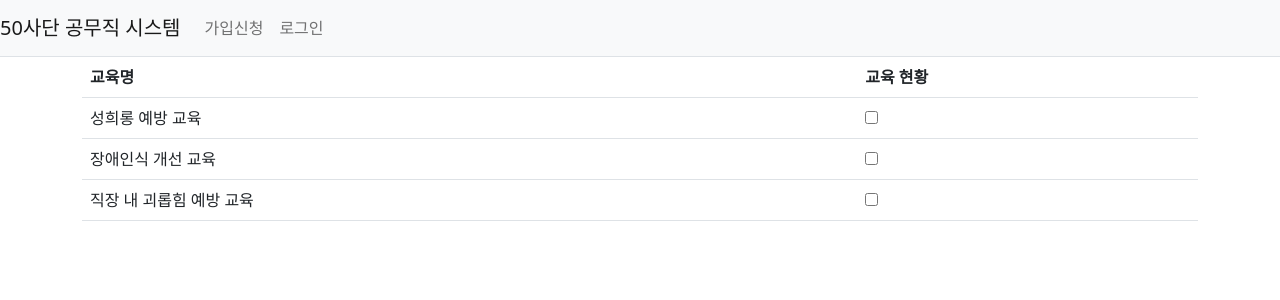
After one commit to scy0416/50Division_app_TF, a Flask app: template public_service_employee_application/templates/user/edu.html in a window 1280 px wide. The commit adds this page. Shown: the top 300 px of the page. Run offline with Flask 3, Linux system fonts and the light colour scheme; the template is opened without the code that fills it, so the values that code supplies are empty; some libraries are stand-ins or nearby versions.

Commit message:
의무 교육 현황 확인 가능하게 구현

```diff
--- /dev/null
+++ b/public_service_employee_application/templates/user/edu.html
@@ -0,0 +1,45 @@
+{% extends 'base.html' %}
+{% block content %}
+<div class="container">
+    <table class="table">
+        <thead>
+        <tr>
+            <th>교육명</th>
+            <th>교육 현황</th>
+        </tr>
+        </thead>
+        <tbody>
+        <tr>
+            <td>성희롱 예방 교육</td>
+            <td>
+                {% if user.sexual_harassment_prevent %}
+                <input type="checkbox" checked onclick="return false;">
+                {% else %}
+                <input type="checkbox" onclick="return false;">
+                {% endif %}
+            </td>
+        </tr>
+        <tr>
+            <td>장애인식 개선 교육</td>
+            <td>
+                {% if user.disability_awareness_improvement %}
+                <input type="checkbox" checked onclick="return false;">
+                {% else %}
+                <input type="checkbox" onclick="return false;">
+                {% endif %}
+            </td>
+        </tr>
+        <tr>
+            <td>직장 내 괴롭힘 예방 교육</td>
+            <td>
+                {% if user.workplace_harassment_prevent %}
+                <input type="checkbox" checked onclick="return false;">
+                {% else %}
+                <input type="checkbox" onclick="return false;">
+                {% endif %}
+            </td>
+        </tr>
+        </tbody>
+    </table>
+</div>
+{% endblock %}
--- a/public_service_employee_application/templates/user/employee_main.html
+++ b/public_service_employee_application/templates/user/employee_main.html
@@ -15,7 +15,7 @@
       <a class="btn btn-primary w-100" href="{{ url_for('employee.welfare') }}">복지 포인트 조회</a>
     </div>
     <div class="col-md-4">
-      <button class="btn btn-primary w-100">의무 교육 현황</button>
+      <a class="btn btn-primary w-100" href="{{ url_for('employee.edu') }}">의무 교육 현황</a>
     </div>
     <div class="col-md-4">
       <button class="btn btn-primary w-100">급여명세서 조회</button>
```
Also changed, not shown: public_service_employee_application/views/employee_views.py (+7 -0 lines).
